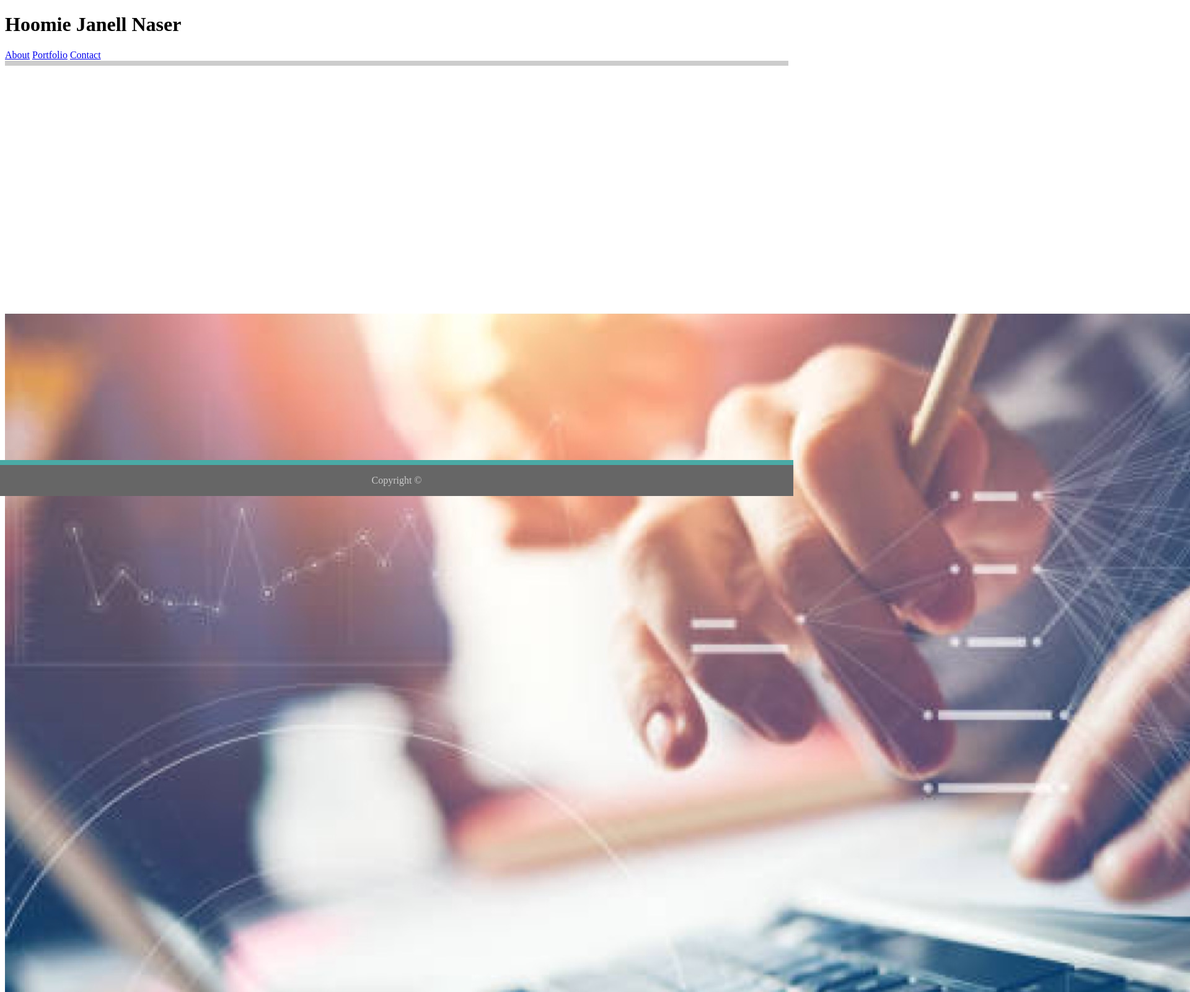
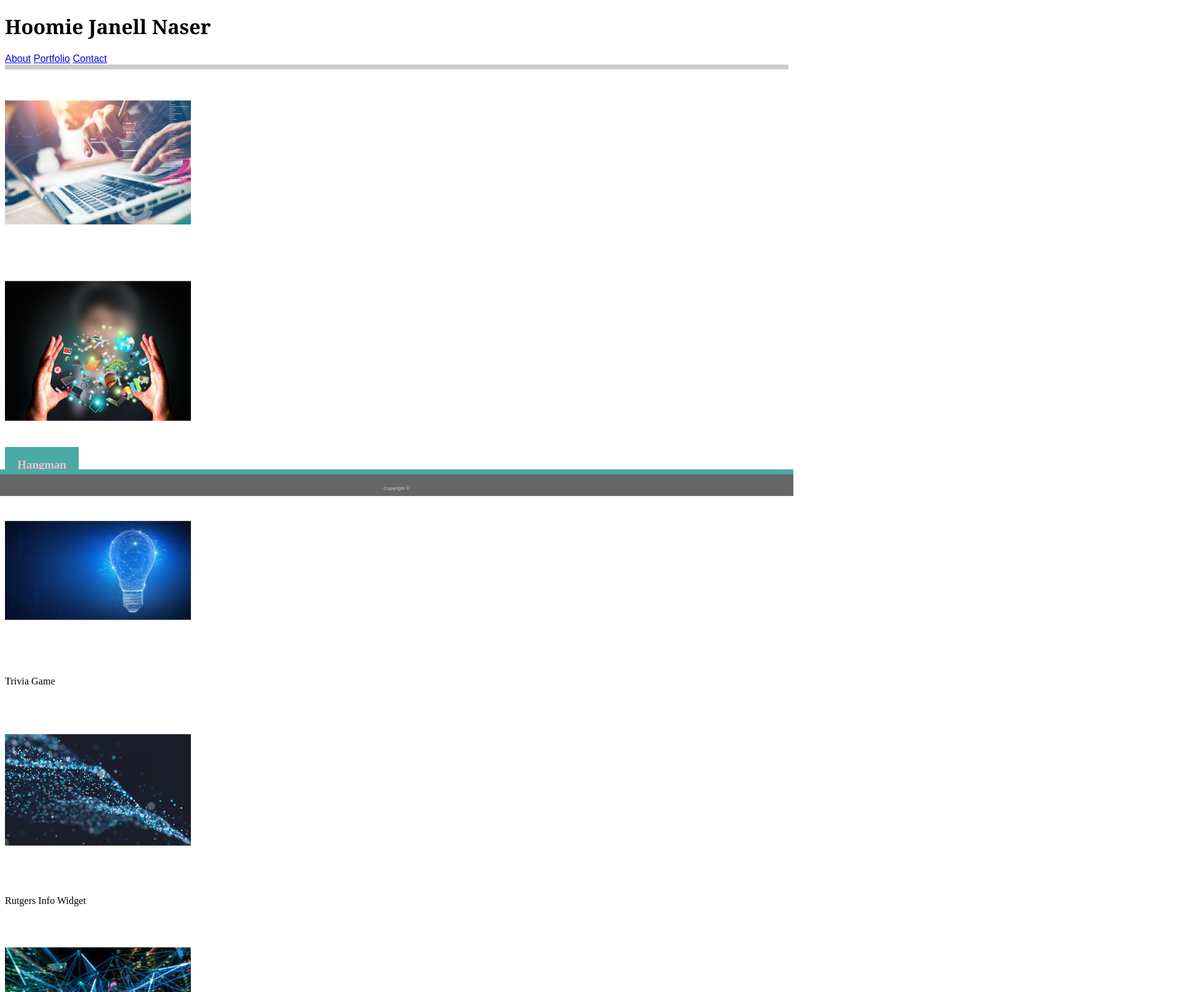
Before and after one commit to HoomieJanell/assignment_1, a plain HTML site: page portfolio.html in a window 1280 px wide. Shown: the top 1600 px of the page at 62% size, 1920 px wide, since content can reach past the window. Drawn offline with Linux system fonts and the light colour scheme.

Commit message:
more edits

```diff
--- a/assets/css/style.css
+++ b/assets/css/style.css
@@ -1,6 +1,7 @@
 .footer{
     border-top: 8px solid #4aaaa5;
     margin-top: 0px;
+    margin-bottom: 0px;
     background-color: #666666;
     text-align: center;
     color: #cccccc;
@@ -8,16 +9,20 @@
     left: 0;
     bottom: 0;
     width: 100%;
+    font-family: 'Arial', 'Helvetica Neue', Helvetica, sans-serif;
+    font-size: 8px;
+    padding-top: 10px;
+    padding-bottom: 0px;
+
+
+
 }
 
 .header{
-    background-color #ffffff;
+    background-color: #ffffff;
     border-bottom: 8px solid #cccccc;
-    margin-top: 0px;
-    margin-right: 0px;
-    margin-bottom: 0px;
-
-
+    margin: 0px;
+    font-family: 'Georgia', Times, 'Times New Roman', serif;
 
 
 }
@@ -26,4 +31,57 @@
     background-color: #4aaaa5;
     margin-top: 16px;
 
+
 }
+
+.img1, .img2, .img3, .img4, .img5 {
+    width: 300px;
+    height: 300px;
+}
+
+.profilepic {
+    width: 400px;
+
+}
+
+.bio {
+    float: left;
+    color: #777777;
+    font-family: 'Arial', 'Helvetica Neue', Helvetica, sans-serif;
+    font-size: 20px;
+    float: right;
+
+
+}
+
+.nav {
+    font-family: 'Arial', 'Helvetica Neue', Helvetica, sans-serif;
+}
+
+.maincontent {
+    background: color; #ffffff;
+    length: 960px;
+
+}
+
+.myname {
+    background-color: #4aaaa5;
+
+}
+
+.container {
+    position: relative;
+
+}
+
+.textblock1 {
+    position: absolute;
+    bottom: 20px;
+    right: 20 px;
+    background-color: #4aaaa5;
+    color: pink;
+    padding-left: 20px;
+    padding-right: 20px;
+
+
+}
--- a/portfolio.html
+++ b/portfolio.html
@@ -8,24 +8,31 @@
     <body>
         <header class="header">
             <h1>Hoomie Janell Naser</h1>
-            <nav>
+            <nav class="nav">
                 <a href="index.html">About</a>
                 <a href="portfolio.html">Portfolio</a>
                 <a href="contact.html">Contact</a>
             </nav>
         </header>
-            <a href="link_to_Hangman"><img src='assets/images/typing.JPG'></a>
-            <p>Hangman</p>
-            <a href="link_to_RPGgame"><img src='assets/images/world.JPG'></a>
+        <div #container>
+            <a href="link_to_Hangman"><img src='assets/images/typing.JPG' class="img1"></a>
+            <div class= "textblock1">
+                <h3>Hangman</h3>
+            </div>
+        </div>
+            <a href="link_to_RPGgame"><img src='assets/images/world.JPG' class="img2"></a>
             <p>RPG Game</p>
-            <a href="link_to_TriviaGame"><img src='assets/images/lightbulb.JPG'></a>
+            <a href="link_to_TriviaGame"><img src='assets/images/lightbulb.JPG' class="img3"></a>
             <p>Trivia Game</p>
-            <a href="link_to_RutgersInfoWidget"><img src='assets/images/sparkle.jpg'></a>
+            <a href="link_to_RutgersInfoWidget"><img src='assets/images/sparkle.jpg' class="img4"></a>
             <p>Rutgers Info Widget</p>
-            <a href="link_to_RockPaperScissors"><img src='assets/images/pexels.JPG'></a>
+            <a href="link_to_RockPaperScissors"><img src='assets/images/pexels.JPG' class="img5"></a>
             <p>Rock Paper Scissors</p>
-        <footer class="footer">
+
+        <div>
+            <footer class="footer">
                 <p>Copyright &copy; </p>
-        </footer>
+            </footer>
+        </div>
     </body>
 </html>
```
Also changed, not shown: contact.html (+2 -0 lines), index.html (+8 -3 lines).
